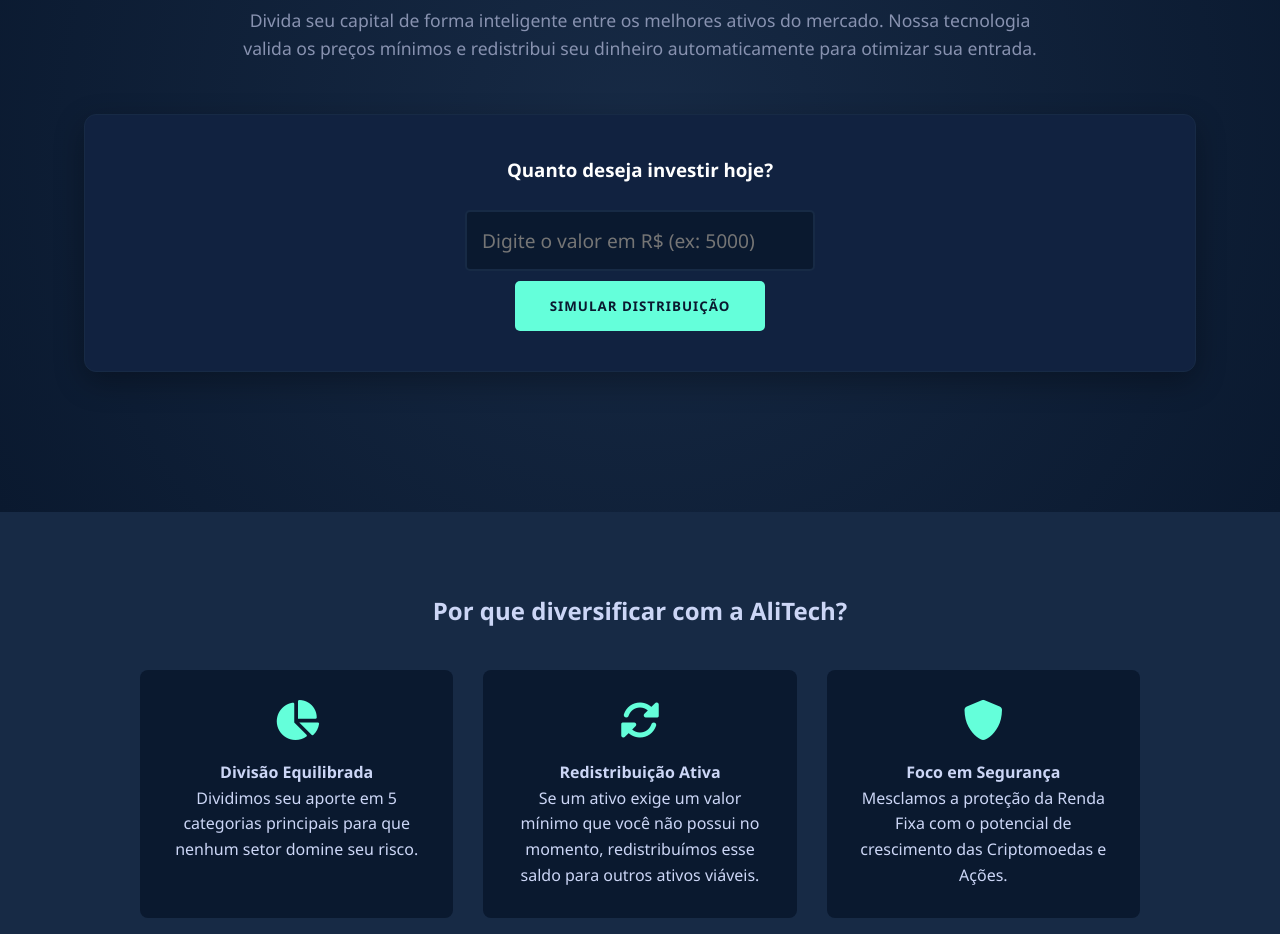
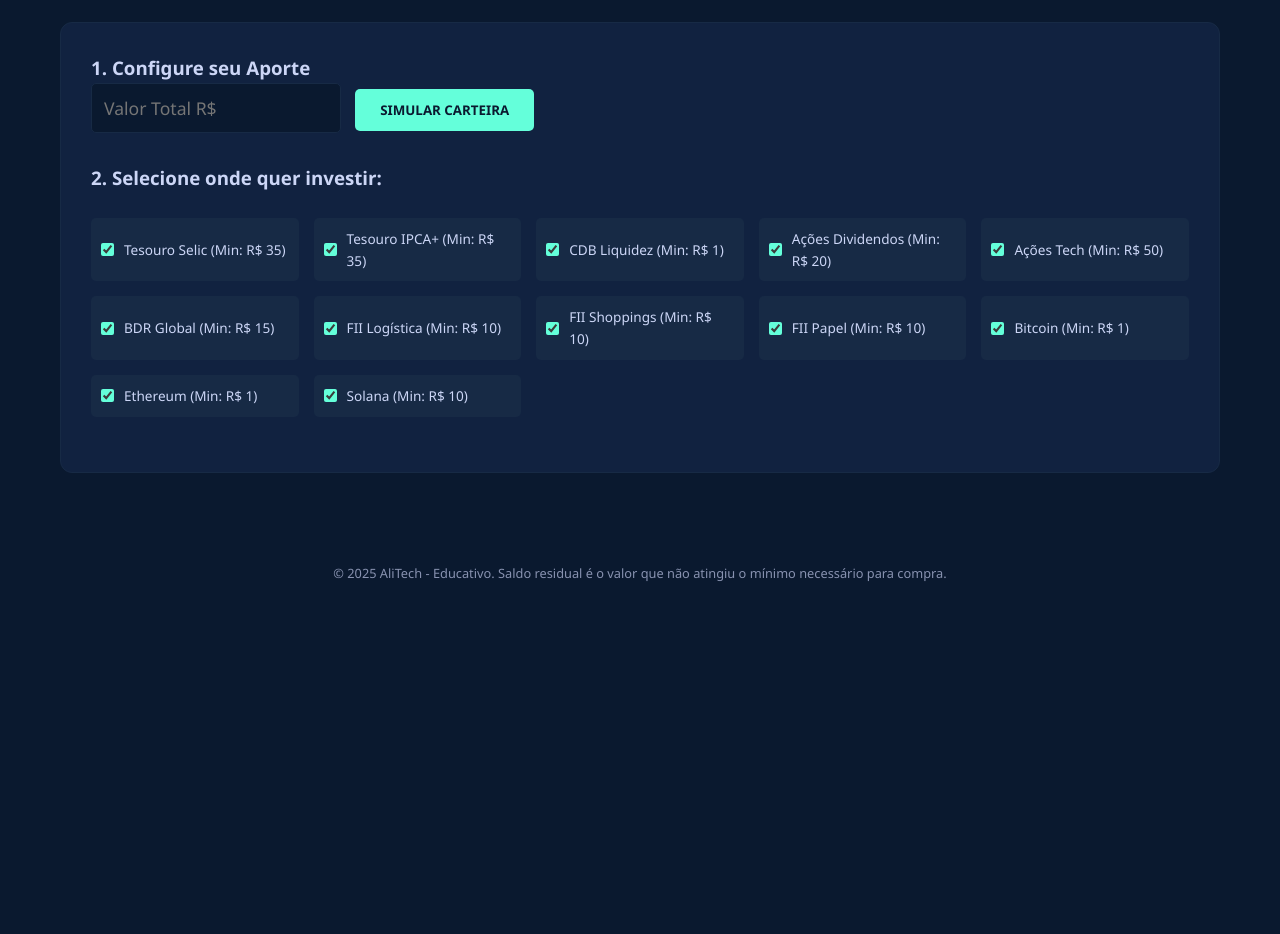
Before and after one commit to alitechsites/investimentos, a plain HTML site: page index.html in a window 1280 px wide. Shown: the part 242-1176 px from the top of the page. After the commit the page ends 865 px from the top, so only its background shows below. Drawn offline with Linux system fonts and the light colour scheme.

Commit message:
Update index.html escolhas

```diff
--- a/index.html
+++ b/index.html
@@ -3,7 +3,7 @@
 <head>
     <meta charset="UTF-8">
     <meta name="viewport" content="width=device-width, initial-scale=1.0">
-    <title>AliTech | Investimentos Inteligentes</title>
+    <title>AliTech | Simulador Personalizado</title>
     <link rel="stylesheet" href="https://cdnjs.cloudflare.com/ajax/libs/font-awesome/6.0.0/css/all.min.css">
     <style>
         :root {
@@ -19,10 +19,8 @@
         }
 
         * { margin: 0; padding: 0; box-sizing: border-box; font-family: 'Segoe UI', sans-serif; scroll-behavior: smooth; }
-
         body { background-color: var(--primary); color: var(--text-light); line-height: 1.6; }
 
-        /* HEADER */
         header {
             background: rgba(10, 25, 47, 0.95);
             padding: 1rem 5%;
@@ -33,267 +31,171 @@
         }
         .logo { font-size: 1.5rem; font-weight: bold; color: var(--accent); letter-spacing: 2px; }
 
-        nav ul { display: flex; list-style: none; gap: 20px; }
-        nav a { text-decoration: none; color: var(--text-light); font-size: 0.9rem; transition: 0.3s; }
-        nav a:hover { color: var(--accent); }
+        .hero { padding: 140px 5% 40px; text-align: center; }
 
-        /* HERO */
-        .hero {
-            padding: 160px 5% 80px;
-            text-align: center;
-            background: radial-gradient(circle at center, var(--secondary) 0%, var(--primary) 100%);
+        .container { max-width: 1200px; margin: 0 auto; padding: 20px; }
+
+        .setup-box {
+            background: var(--bg-card);
+            padding: 30px; border-radius: 12px;
+            margin-bottom: 30px; border: 1px solid var(--secondary);
         }
-        .hero h1 { font-size: 2.8rem; color: var(--white); margin-bottom: 1rem; }
-        .hero p { color: var(--text-gray); max-width: 800px; margin: 0 auto 2rem; font-size: 1.1rem; }
 
-        /* SIMULADOR */
-        .simulator-container { max-width: 1200px; margin: 0 auto; padding: 20px; }
-        .input-box {
-            background: var(--bg-card);
-            padding: 40px; border-radius: 12px;
-            text-align: center; margin-bottom: 40px;
-            border: 1px solid var(--secondary);
-            box-shadow: 0 10px 30px rgba(0,0,0,0.3);
+        input[type="number"] {
+            padding: 12px; width: 250px; border-radius: 5px; border: 1px solid var(--secondary);
+            background: var(--primary); color: var(--white); font-size: 1.1rem; margin-right: 10px;
         }
-        .input-box h3 { margin-bottom: 15px; color: var(--white); }
-        input[type="number"] {
-            padding: 15px; width: 100%; max-width: 350px;
-            border-radius: 5px; border: 2px solid var(--secondary);
-            background: var(--primary); color: var(--white);
-            font-size: 1.2rem; margin: 10px; outline: none;
-        }
-        input[type="number"]:focus { border-color: var(--accent); }
 
         .btn {
             background: var(--accent); color: var(--primary);
-            padding: 16px 35px; border: none; border-radius: 5px;
+            padding: 12px 25px; border: none; border-radius: 5px;
             font-weight: bold; cursor: pointer; transition: 0.3s;
-            text-transform: uppercase; letter-spacing: 1px;
         }
-        .btn:hover { background: #52d1b2; transform: translateY(-2px); }
+
+        /* SELEÇÃO DE ATIVOS */
+        .selection-grid {
+            display: grid; grid-template-columns: repeat(auto-fit, minmax(200px, 1fr));
+            gap: 15px; margin: 25px 0; text-align: left;
+        }
+        .select-item {
+            background: var(--secondary); padding: 10px; border-radius: 5px;
+            display: flex; align-items: center; gap: 10px; cursor: pointer; font-size: 0.85rem;
+        }
+        .select-item input { accent-color: var(--accent); }
 
         /* RESULTADOS */
+        .summary-bar {
+            background: var(--accent); color: var(--primary);
+            padding: 20px; border-radius: 8px; margin-bottom: 20px;
+            display: none; justify-content: space-around; font-weight: bold;
+        }
+
         .results-grid {
-            display: grid; grid-template-columns: repeat(auto-fit, minmax(320px, 1fr));
-            gap: 25px; margin-top: 30px; display: none;
+            display: grid; grid-template-columns: repeat(auto-fit, minmax(300px, 1fr));
+            gap: 20px; display: none;
         }
-        .category-card {
-            background: var(--bg-card); padding: 25px;
-            border-radius: 10px; border-top: 4px solid var(--accent);
-            transition: 0.3s;
-        }
-        .category-card:hover { transform: translateY(-5px); }
-        .category-card h3 { color: var(--gold); margin-bottom: 20px; display: flex; justify-content: space-between; align-items: center; }
+        .card { background: var(--bg-card); padding: 20px; border-radius: 10px; border-left: 4px solid var(--accent); }
+        .item { border-bottom: 1px solid #233554; padding: 10px 0; }
+        .val-msg { font-size: 0.75rem; display: block; margin-top: 4px; }
 
-        .investment-item {
-            list-style: none; padding: 12px 0; border-bottom: 1px solid #233554;
-        }
-        .asset-info { display: flex; justify-content: space-between; font-weight: 500; }
-        .validation-label { font-size: 0.75rem; margin-top: 5px; display: block; }
-
-        /* SEÇÃO EDUCATIVA */
-        .how-it-works { padding: 80px 5%; background: var(--secondary); }
-        .features { display: grid; grid-template-columns: repeat(auto-fit, minmax(250px, 1fr)); gap: 30px; margin-top: 40px; }
-        .feature-card { background: var(--primary); padding: 30px; border-radius: 8px; text-align: center; }
-        .feature-card i { font-size: 2.5rem; color: var(--accent); margin-bottom: 20px; }
-
-        /* FOOTER */
-        footer { padding: 60px 5% 30px; text-align: center; border-top: 1px solid var(--secondary); }
-        .disclaimer { font-size: 0.8rem; color: var(--text-gray); max-width: 800px; margin: 20px auto 0; line-height: 1.4; }
-
-        @media (max-width: 768px) { .hero h1 { font-size: 2rem; } }
+        footer { padding: 40px; text-align: center; font-size: 0.8rem; color: var(--text-gray); }
     </style>
 </head>
 <body>
 
     <header>
         <div class="logo">AliTech</div>
-        <nav>
-            <ul>
-                <li><a href="#">Início</a></li>
-                <li><a href="#simulador">Simulador</a></li>
-                <li><a href="#educativo">Como Funciona</a></li>
-                <li><a href="#">Contato</a></li>
-            </ul>
-        </nav>
     </header>
 
     <section class="hero">
-        <h1>Carteira Diversificada AliTech</h1>
-        <p>Divida seu capital de forma inteligente entre os melhores ativos do mercado. Nossa tecnologia valida os preços mínimos e redistribui seu dinheiro automaticamente para otimizar sua entrada.</p>
+        <h1>Simulador Personalizado</h1>
+        <p>Escolha seus ativos e defina quanto quer investir. O sistema calculará a viabilidade automaticamente.</p>
+    </section>
 
-        <div class="simulator-container" id="simulador">
-            <div class="input-box">
-                <h3>Quanto deseja investir hoje?</h3>
-                <input type="number" id="totalValue" placeholder="Digite o valor em R$ (ex: 5000)" min="10">
-                <br>
-                <button class="btn" onclick="calculate()">Simular Distribuição</button>
-            </div>
+    <div class="container">
+        <div class="setup-box">
+            <h3>1. Configure seu Aporte</h3>
+            <input type="number" id="totalVal" placeholder="Valor Total R$" min="1">
+            <button class="btn" onclick="process()">SIMULAR CARTEIRA</button>
 
-            <div id="resultsGrid" class="results-grid">
+            <h3 style="margin-top: 30px;">2. Selecione onde quer investir:</h3>
+            <div id="selectionArea" class="selection-grid">
                 </div>
         </div>
-    </section>
 
-    <section id="educativo" class="how-it-works">
-        <div style="max-width: 1000px; margin: 0 auto; text-align: center;">
-            <h2>Por que diversificar com a AliTech?</h2>
-            <div class="features">
-                <div class="feature-card">
-                    <i class="fas fa-chart-pie"></i>
-                    <h4>Divisão Equilibrada</h4>
-                    <p>Dividimos seu aporte em 5 categorias principais para que nenhum setor domine seu risco.</p>
-                </div>
-                <div class="feature-card">
-                    <i class="fas fa-sync-alt"></i>
-                    <h4>Redistribuição Ativa</h4>
-                    <p>Se um ativo exige um valor mínimo que você não possui no momento, redistribuímos esse saldo para outros ativos viáveis.</p>
-                </div>
-                <div class="feature-card">
-                    <i class="fas fa-shield-alt"></i>
-                    <h4>Foco em Segurança</h4>
-                    <p>Mesclamos a proteção da Renda Fixa com o potencial de crescimento das Criptomoedas e Ações.</p>
-                </div>
-            </div>
+        <div id="summary" class="summary-bar">
+            <span id="sumInvested"></span>
+            <span id="sumLeft" style="color: #b30000;"></span>
         </div>
-    </section>
+
+        <div id="results" class="results-grid"></div>
+    </div>
 
     <footer>
-        <p>&copy; 2025 AliTech – Tecnologia em Soluções Digitais</p>
-        <div class="disclaimer">
-            <strong>Aviso Legal:</strong> Este simulador tem caráter meramente educativo e ilustrativo. Os valores de "preço mínimo" são estimativas de mercado. Esta ferramenta não constitui recomendação de investimento, consultoria financeira ou oferta de compra e venda de ativos. Invista com consciência.
-        </div>
+        © 2025 AliTech - Educativo. Saldo residual é o valor que não atingiu o mínimo necessário para compra.
     </footer>
 
     <script>
-        const categories = [
-            {
-                name: "Renda Fixa",
-                assets: [
-                    { name: "Tesouro Selic", min: 35.00 },
-                    { name: "Tesouro IPCA+", min: 35.00 },
-                    { name: "CDBs Diversos", min: 1.00 },
-                    { name: "LCI", min: 50.00 },
-                    { name: "LCA", min: 50.00 }
-                ]
-            },
-            {
-                name: "Renda Variável",
-                assets: [
-                    { name: "Ações Consolidadas", min: 25.00 },
-                    { name: "Ações Dividendos", min: 15.00 },
-                    { name: "Small Caps", min: 10.00 },
-                    { name: "BDRs", min: 10.00 },
-                    { name: "ETFs", min: 60.00 }
-                ]
-            },
-            {
-                name: "Fundos de Investimento",
-                assets: [
-                    { name: "Multimercado", min: 100.00 },
-                    { name: "Fundo Renda Fixa", min: 1.00 },
-                    { name: "Fundo de Ações", min: 100.00 },
-                    { name: "Fundo Cambial", min: 50.00 },
-                    { name: "Fundo Internacional", min: 100.00 }
-                ]
-            },
-            {
-                name: "FIIs (Imobiliário)",
-                assets: [
-                    { name: "FII Shoppings", min: 10.00 },
-                    { name: "FII Logística", min: 10.00 },
-                    { name: "FII Escritórios", min: 100.00 },
-                    { name: "FII Papel", min: 10.00 },
-                    { name: "FII Híbrido", min: 100.00 }
-                ]
-            },
-            {
-                name: "Criptomoedas",
-                assets: [
-                    { name: "Bitcoin (BTC)", min: 1.00 },
-                    { name: "Ethereum (ETH)", min: 1.00 },
-                    { name: "Solana (SOL)", min: 10.00 },
-                    { name: "Binance Coin (BNB)", min: 10.00 },
-                    { name: "Polygon (MATIC)", min: 1.00 }
-                ]
-            }
+        const assetsData = [
+            { id: 0, name: "Tesouro Selic", min: 35.00, cat: "Renda Fixa" },
+            { id: 1, name: "Tesouro IPCA+", min: 35.00, cat: "Renda Fixa" },
+            { id: 2, name: "CDB Liquidez", min: 1.00, cat: "Renda Fixa" },
+            { id: 3, name: "Ações Dividendos", min: 20.00, cat: "Variável" },
+            { id: 4, name: "Ações Tech", min: 50.00, cat: "Variável" },
+            { id: 5, name: "BDR Global", min: 15.00, cat: "Variável" },
+            { id: 6, name: "FII Logística", min: 10.00, cat: "Imobiliário" },
+            { id: 7, name: "FII Shoppings", min: 10.00, cat: "Imobiliário" },
+            { id: 8, name: "FII Papel", min: 10.00, cat: "Imobiliário" },
+            { id: 9, name: "Bitcoin", min: 1.00, cat: "Cripto" },
+            { id: 10, name: "Ethereum", min: 1.00, cat: "Cripto" },
+            { id: 11, name: "Solana", min: 10.00, cat: "Cripto" }
         ];
 
-        function calculate() {
-            const val = parseFloat(document.getElementById('totalValue').value);
-            if (!val || val <= 0) {
-                alert("Por favor, insira um valor válido para simular sua carteira.");
+        // Gerar interface de seleção
+        const area = document.getElementById('selectionArea');
+        assetsData.forEach(a => {
+            area.innerHTML += `
+                <label class="select-item">
+                    <input type="checkbox" value="${a.id}" checked>
+                    ${a.name} (Min: R$ ${a.min})
+                </label>
+            `;
+        });
+
+        function process() {
+            const total = parseFloat(document.getElementById('totalVal').value);
+            const selectedIds = Array.from(document.querySelectorAll('input[type="checkbox"]:checked')).map(cb => parseInt(cb.value));
+
+            if (!total || selectedIds.length === 0) {
+                alert("Insira um valor e escolha ao menos um ativo!");
                 return;
             }
 
-            const grid = document.getElementById('resultsGrid');
-            grid.innerHTML = '';
-            grid.style.display = 'grid';
+            const amountPerAsset = total / selectedIds.length;
+            let totalActuallyInvested = 0;
+            let totalLeft = 0;
 
-            const valuePerCategory = val / 5;
+            const resultsDiv = document.getElementById('results');
+            resultsDiv.innerHTML = '';
+            resultsDiv.style.display = 'grid';
 
-            categories.forEach(cat => {
-                const card = document.createElement('div');
-                card.className = 'category-card';
+            selectedIds.forEach(id => {
+                const asset = assetsData.find(a => a.id === id);
+                const canInvest = amountPerAsset >= asset.min;
 
-                // Divisão inicial (4% do total ou 20% da categoria)
-                const initialShare = valuePerCategory / 5;
-
-                // Filtra quem é acessível e quem não é
-                let affordable = cat.assets.filter(a => initialShare >= a.min);
-                let expensive = cat.assets.filter(a => initialShare < a.min);
-
-                let finalItems = [];
-
-                if (affordable.length > 0) {
-                    // Redistribui o valor total da categoria entre os que dá para comprar
-                    const adjustedValue = valuePerCategory / affordable.length;
-
-                    affordable.forEach(a => {
-                        finalItems.push({ ...a, amount: adjustedValue, canBuy: true });
-                    });
-                    expensive.forEach(a => {
-                        finalItems.push({ ...a, amount: 0, canBuy: false });
-                    });
+                let valColor, msg;
+                if (canInvest) {
+                    totalActuallyInvested += amountPerAsset;
+                    valColor = "var(--accent)";
+                    msg = `✅ Sucesso! Comprando aprox. ${(amountPerAsset/asset.min).toFixed(2)} unidades.`;
                 } else {
-                    // Nenhum é acessível
-                    cat.assets.forEach(a => {
-                        finalItems.push({ ...a, amount: 0, canBuy: false });
-                    });
+                    totalLeft += amountPerAsset;
+                    valColor = "var(--danger)";
+                    msg = `⚠️ Não foi possível investir. O mínimo é R$ ${asset.min}.`;
                 }
 
-                // Ordem alfabética para manter o layout limpo
-                finalItems.sort((a, b) => a.name.localeCompare(b.name));
-
-                let html = `<h3>${cat.name} <span>R$ ${valuePerCategory.toFixed(2)}</span></h3>`;
-                finalItems.forEach(item => {
-                    const color = item.canBuy ? 'var(--accent)' : 'var(--danger)';
-                    const opacity = item.canBuy ? '1' : '0.5';
-                    const quantity = item.canBuy ? (item.amount / item.min).toFixed(1) : 0;
-
-                    html += `
-                        <div class="investment-item" style="opacity: ${opacity}">
-                            <div class="asset-info">
-                                <span>${item.name}</span>
-                                <span>R$ ${item.amount.toFixed(2)}</span>
+                resultsDiv.innerHTML += `
+                    <div class="card" style="opacity: ${canInvest ? '1' : '0.6'}">
+                        <div class="item">
+                            <strong style="color:var(--white)">${asset.name}</strong><br>
+                            <small>${asset.cat}</small>
+                            <div style="display:flex; justify-content:space-between; margin-top:10px;">
+                                <span>Destinado:</span>
+                                <strong>R$ ${amountPerAsset.toFixed(2)}</strong>
                             </div>
-                            <span class="validation-label" style="color: ${color}">
-                                ${item.canBuy
-                                    ? `✅ Sugestão: comprar ${quantity} un.`
-                                    : `⚠️ Mínimo: R$ ${item.min.toFixed(2)} (Valor redistribuído)`}
-                            </span>
+                            <span class="val-msg" style="color:${valColor}">${msg}</span>
                         </div>
-                    `;
-                });
-
-                card.innerHTML = html;
-                grid.appendChild(card);
+                    </div>
+                `;
             });
 
-            // Scroll suave para os resultados
-            setTimeout(() => {
-                grid.scrollIntoView({ behavior: 'smooth', block: 'start' });
-            }, 100);
+            // Atualizar Resumo
+            const summary = document.getElementById('summary');
+            summary.style.display = 'flex';
+            document.getElementById('sumInvested').innerText = `INVESTIDO: R$ ${totalActuallyInvested.toFixed(2)}`;
+            document.getElementById('sumLeft').innerText = `SALDO QUE SOBROU: R$ ${totalLeft.toFixed(2)}`;
+
+            window.scrollTo({ top: summary.offsetTop - 100, behavior: 'smooth' });
         }
     </script>
 </body>
```
